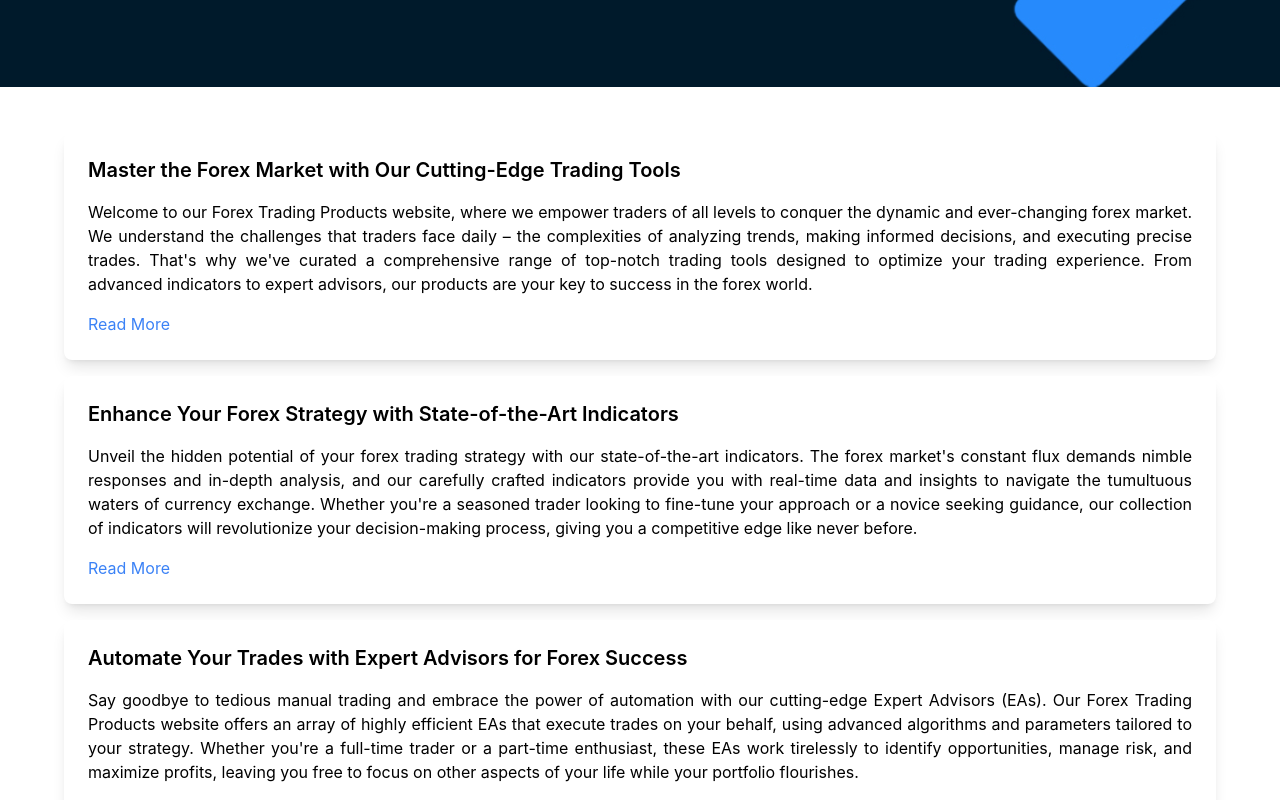
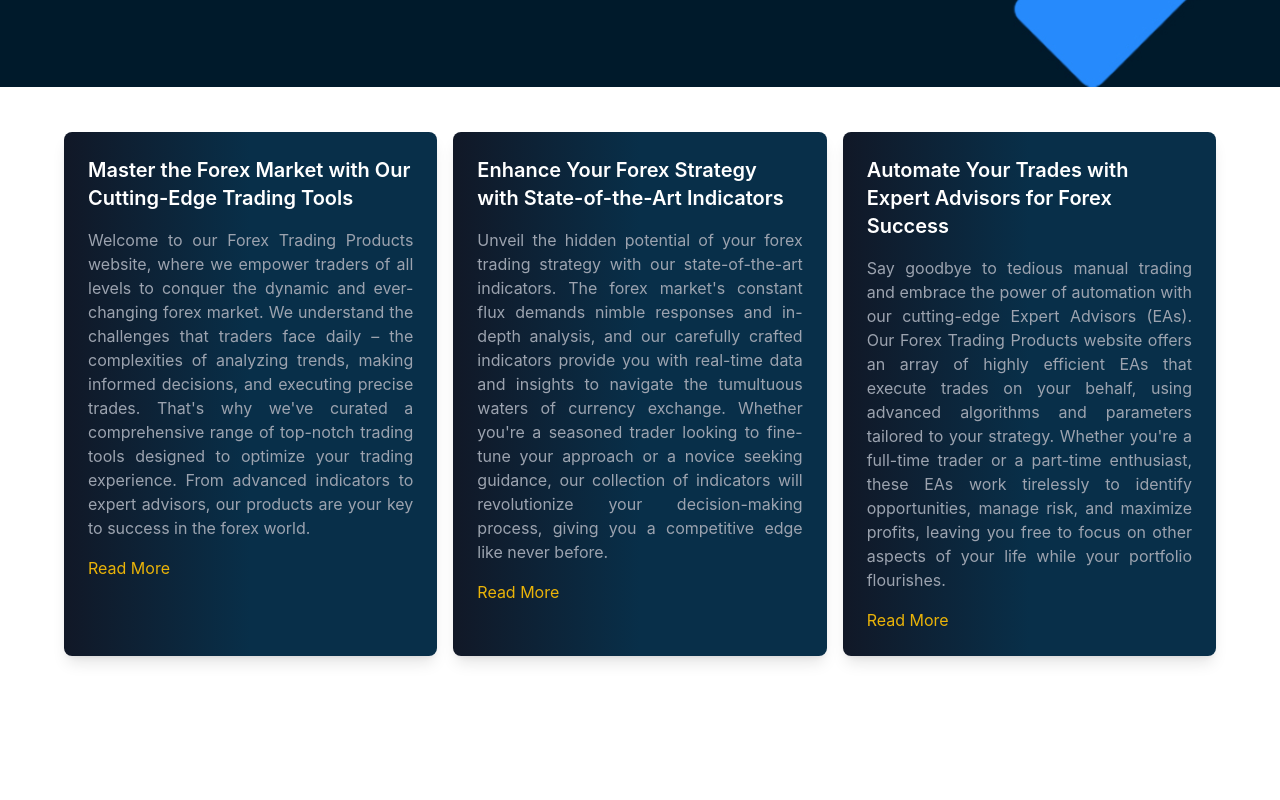
Before and after one commit to FaisalDeveloper113/QIG-LandingPage, a Next.js app in the folder nextly-template-main/: page /blog in a window 1280 px wide. Shown: the part 560-1360 px from the top of the page. Built offline with nearby package versions, Linux system fonts and the light colour scheme.

Commit message:
blog box update

```diff
--- a/nextly-template-main/pages/blog.js
+++ b/nextly-template-main/pages/blog.js
@@ -26,15 +26,17 @@ const blog = ({ blogs }) => {
             <div className="flex justify-center items-center bg-white dark:bg-trueGray-800 pb-20">
                 <main className="relative top-44 bg-white dark:bg-trueGray-800 min-h-screen py-8">
                     <div className="container mx-auto max-w-6xl">
-                        <div className="grid gap-4 ">
+                        <div className="grid gap-4 md:grid-cols-3">
                             {blogs.map((blog, index) => (
-                                <div key={index} className="bg-white dark:bg-trueGray-800 shadow-lg rounded-lg p-6 max-w-6xl">
-                                    <h2 className="text-xl font-semibold text-black dark:text-white mb-4">{blog.title}</h2>
-                                    <p className="text-black dark:text-gray-400 text-justify">{blog.content}</p>
-                                    <a href="#" className="mt-4 block text-blue-500">Read More</a>
+                                <div key={index} className="  bg-gradient-to-r from-gray-900 via-sky-950 to-sky-950 dark:bg-trueGray-800 shadow-lg rounded-lg p-6 max-w-6xl bg-opacity-0">
+                                    <h2 className="text-xl font-semibold text-white mb-4">{blog.title}</h2>
+                                    <p className="text-gray-400 text-justify">{blog.content}</p>
+                                    <a href="#" className="mt-4 block text-yellow-500">Read More</a>
                                 </div>
                             ))}
                         </div>
+
+
                     </div>
                 </main>
 
```
